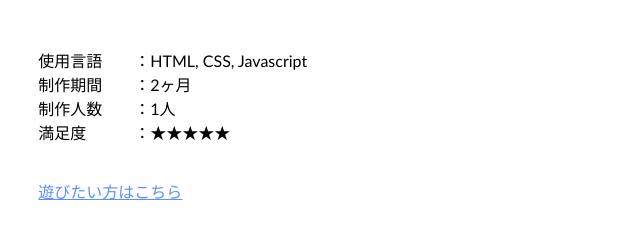
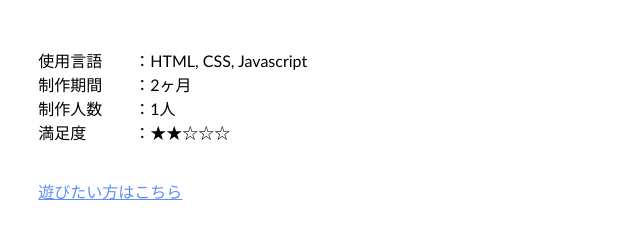
Before and after one commit to ponchoo0/Prg_works, a plain HTML site: page pages/work6.html in a window 1280 px wide. Shown: the part 340-575 px from the top of the page, 528-1168 px from the left. Drawn offline with Linux system fonts and the light colour scheme.

Commit message:
Update work6.html

```diff
--- a/pages/work6.html
+++ b/pages/work6.html
@@ -44,7 +44,7 @@
                     使用言語　　：HTML, CSS, Javascript<br>
                     制作期間　　：2ヶ月<br>
                     制作人数　　：1人<br>
-                    満足度　　　：★★★★★
+                    満足度　　　：★★☆☆☆
                 </p>
                 <br>
                 <a href="clicker.html" class="play">遊びたい方はこちら</a>
```
